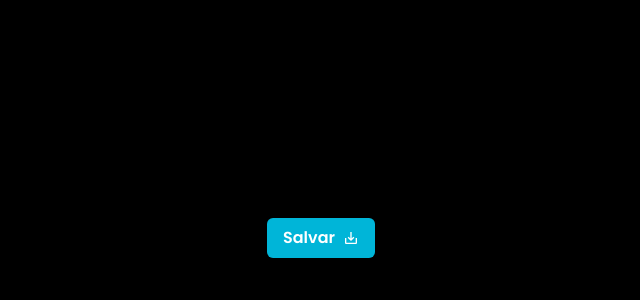
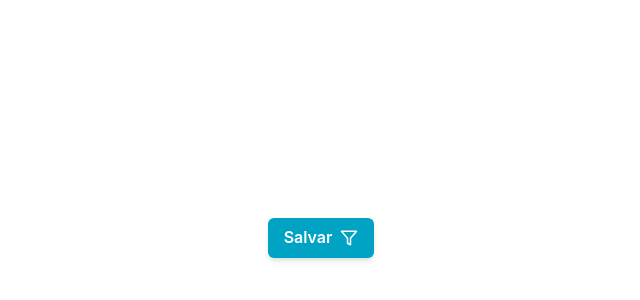
Before and after one commit to devMatheus-Cunha/memo-group, a React (Create React App) app: page / in a window 1280 px wide. Shown: the part 162-462 px from the top of the page, without its empty margins (319-959 px from the left). Built offline with nearby package versions, Linux system fonts and the light colour scheme.

Commit message:
feat: add icons for handleButtonComponent

```diff
--- a/src/App.tsx
+++ b/src/App.tsx
@@ -3,13 +3,10 @@ import React from "react";
 // components
 import { HandleButtonComponent } from "./components/HandleButton";
 
-import { MdOutlineSaveAlt } from 'react-icons/md';
-
 function App() {
   return (
     <>
       <HandleButtonComponent
-      Icon={MdOutlineSaveAlt}
       text="Salvar"
       />
     </>
--- a/src/assets/styles/glogbalStyles.ts
+++ b/src/assets/styles/glogbalStyles.ts
@@ -55,14 +55,6 @@ export const GlobalStyle = createGlobalStyle`
 
   button {
     cursor: pointer;
-    &:focus{
-      border: none !important;
-      background-color: none !important;
-      box-shadow: transparent !important;
-    }
-    &:focus-visible{
-      outline: none !important;
-    }
   }
 
   [disabled] {
--- a/src/components/HandleButton/index.tsx
+++ b/src/components/HandleButton/index.tsx
@@ -3,16 +3,32 @@ import React from "react";
 // chakra
 import { Button } from "@chakra-ui/react";
 
-export function HandleButtonComponent({ Icon, text }: any) {
+// icons
+import { MdOutlineSaveAlt, MdOutlineAdd } from "react-icons/md";
+import { FiFilter } from "react-icons/fi";
+
+// styles
+import { Container } from "./styles";
+
+export function HandleButtonComponent({ text }: any) {
   return (
+    <Container>
       <Button
-      rightIcon={<Icon />}
+        rightIcon={<FiFilter />}
+        iconS
         variant="solid"
         boxShadow="md"
-      background= "#00B5D8"
-      color= "white"
+        background="var(--cyan-600)"
+        color="white"
+        _hover={{
+          background: "var(--cyan-700)",
+        }}
+        _active={{
+          background: "var(--cyan-800)",
+        }}
       >
         {text}
       </Button>
+    </Container>
   );
 }
--- /dev/null
+++ b/src/components/HandleButton/styles.ts
@@ -0,0 +1,20 @@
+import styled from 'styled-components';
+
+export const Container = styled.div`
+   button {
+    &:focus{
+      border: none !important;
+      background-color: none !important;
+      box-shadow: none !important;
+    }
+    &:focus-visible{
+      outline: none !important;
+    }
+    span{
+      svg {
+        width: 18px;
+        height: 18px;
+      }
+    }
+   }
+`;
```
Lines whose indentation alone changed are shown as unchanged.
